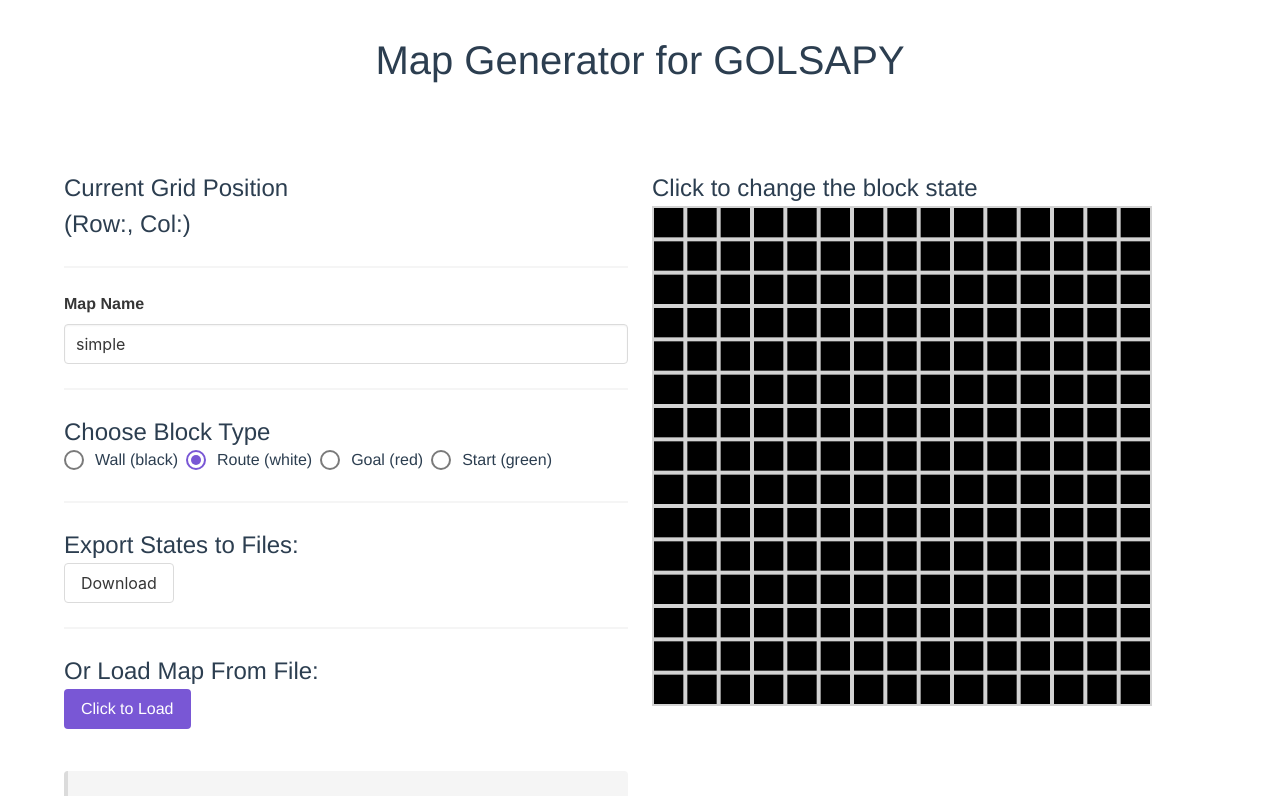
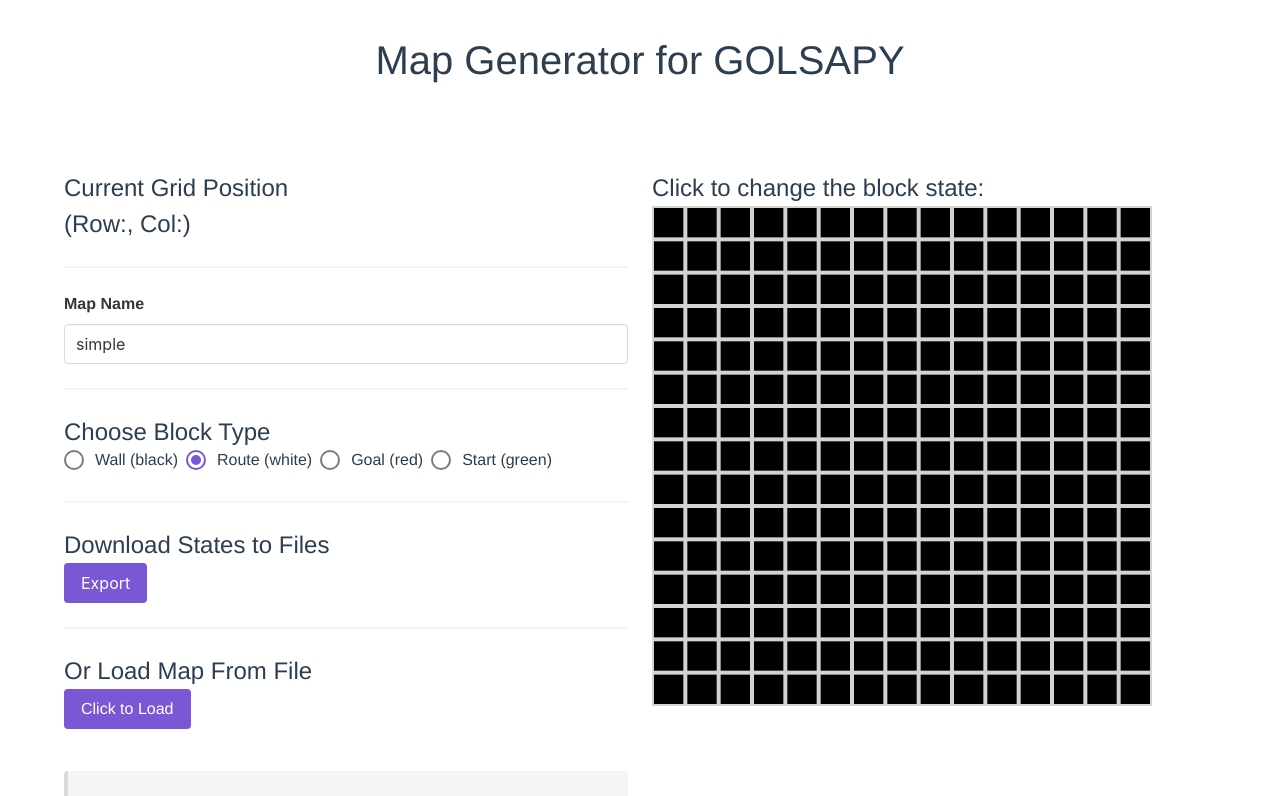
Before and after one commit to chenghuzi/map-golsapy, a Vue app: page / in a window 1280 px wide. Shown: the top 796 px of the page. Built offline with nearby package versions, Linux system fonts and the light colour scheme.

Commit message:
fix layout

```diff
--- a/src/views/Home.vue
+++ b/src/views/Home.vue
@@ -36,10 +36,10 @@
             >Start ({{state_colors[3]}})</b-radio>
           </div>
           <hr />
-          <h1 class="is-size-4">Export States to Files:</h1>
-          <b-button @click="export_world(true)">Download</b-button>
+          <h1 class="is-size-4">Download States to Files</h1>
+          <b-button class="button is-primary" @click="export_world(true)">Export</b-button>
           <hr />
-          <h1 class="is-size-4">Or Load Map From File:</h1>
+          <h1 class="is-size-4">Or Load Map From File</h1>
           <b-field class="file">
             <b-upload v-model="file">
               <a class="button is-primary">
@@ -62,7 +62,7 @@
           </b-message>
         </div>
         <div class="column has-text-center">
-          <h1 class="is-size-4">Click to change the block state</h1>
+          <h1 class="is-size-4">Click to change the block state:</h1>
           <div id="mapw">
             <canvas id="map" width="500" height="500" style="z-index: 0;position: absolute;"></canvas>
             <canvas id="maptext" width="500" height="500" style="z-index:1;position: absolute;"></canvas>
```
